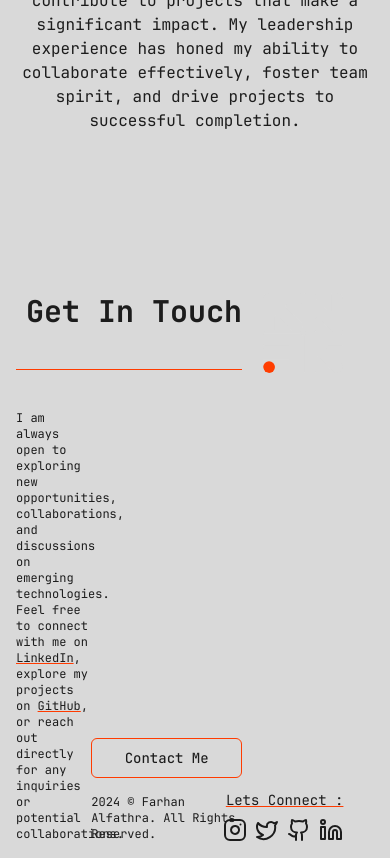
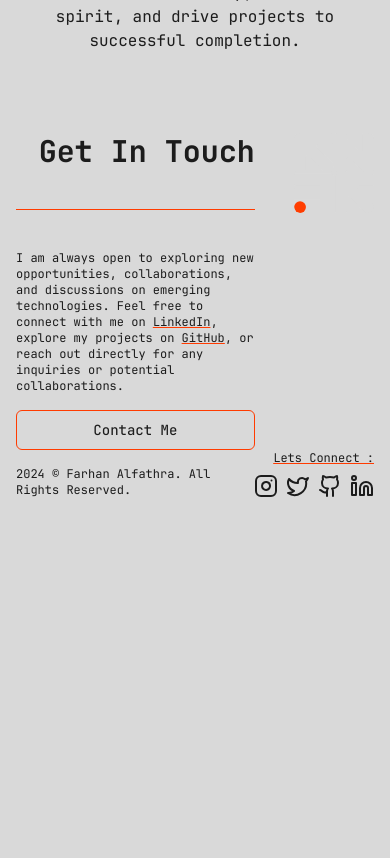
Before and after one commit to frn-af/portfolio, a Next.js app: page /about in a window 390 px wide. Shown: the part 1140-1998 px from the top of the page. After the commit the page ends 1654 px from the top, so only its background shows below. Built offline with nearby package versions, Linux system fonts and the light colour scheme.

Commit message:
ui: footer responsive

```diff
--- a/src/components/footer.tsx
+++ b/src/components/footer.tsx
@@ -8,13 +8,13 @@ import Image from "next/image";
 const Footer = () => {
   const year = new Date().getFullYear();
   return (
-    <footer className="mt-40">
-      <div className="flex w-[85%]">
+    <footer className="mt-20">
+      <div className="flex md:w-[85%]">
         <div className="w-3/4">
           <h1 className=" text-3xl font-bold capitalize text-right font-heading ">Get in touch</h1>
           <Separator className="bg-primary mt-10 mb-10" />
-          <div className="flex justify-between text-xs">
-            <p className="w-1/3 font-heading">I am always open to exploring new opportunities, collaborations, and discussions on emerging technologies. Feel free to connect with me on{" "}
+          <div className="flex flex-col md:flex-row justify-between text-xs">
+            <p className="md:w-1/3 font-heading">I am always open to exploring new opportunities, collaborations, and discussions on emerging technologies. Feel free to connect with me on{" "}
               <Link href="https://linkedin.com/in/farhanalfathra" aria-label="linkedin">
                 <span className="underline underline-offset-1 decoration-primary hover:no-underline hover:text-primary">LinkedIn</span>
               </Link>
@@ -23,7 +23,7 @@ const Footer = () => {
                 <span className="underline underline-offset-1 decoration-primary hover:no-underline hover:text-primary">GitHub</span>
               </Link>
               , or reach out directly for any inquiries or potential collaborations.</p>
-            <div className="flex flex-col justify-end gap-4">
+            <div className="flex flex-col justify-end gap-4 mt-4">
               <Link href="/contact">
                 <Button variant="outline" className="w-full bg-transparent border-primary font-heading">Contact Me</Button>
               </Link>
@@ -36,7 +36,7 @@ const Footer = () => {
             <Image src={dark} width={80} alt="Farhan Alfathra" className="rounded-md" />
           </Link>
           <div>
-            <p className="font-heading capitalize underline underline-offset-1 decoration-primary">lets connect :</p>
+            <p className="font-heading capitalize text-xs underline underline-offset-1 decoration-primary">lets connect :</p>
             <div className="flex justify-end mt-2 gap-2">
               <Link href="https://instagram.com/frn.af" aria-label="instagram">
                 <Instagram className="w-6 h-6" />
@@ -54,6 +54,7 @@ const Footer = () => {
           </div>
         </div>
       </div>
+
     </footer>
   );
 }
--- a/src/components/header.tsx
+++ b/src/components/header.tsx
@@ -77,7 +77,7 @@ const Header = () => {
 
   if (!mounted) return null;
   return (
-    <header className="w-full relative h-60">
+    <header className="w-full relative h-40 md:h-60">
       <div className="md:w-[85%] md:flex justify-between">
         <div className="hidden md:w-3/4 md:flex md:justify-between">
           <Link href="/">
```
